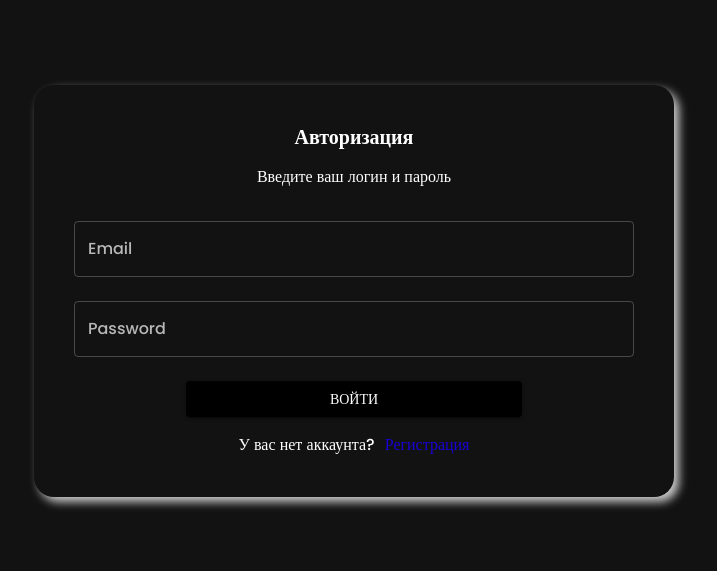
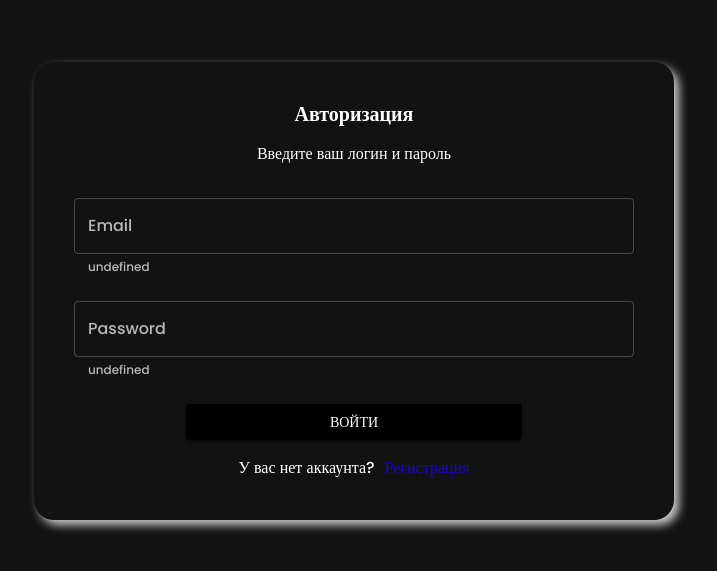
Before and after one commit to stepaRyazanoff/reactjs-front, a React (Create React App) app: page /login in a window 1280 px wide. Shown: the part 109-680 px from the top of the page, without its empty margins (286-1003 px from the left). Built offline with nearby package versions, Linux system fonts and the light colour scheme.

Commit message:
Add validation to login form

```diff
--- a/package.json
+++ b/package.json
@@ -18,6 +18,7 @@
     "axios": "^1.7.9",
     "react": "^19.0.0",
     "react-dom": "^19.0.0",
+    "react-hook-form": "^7.54.2",
     "react-redux": "^9.2.0",
     "react-router-dom": "^7.0.2",
     "react-scripts": "5.0.1",
--- a/src/components/auth/index.tsx
+++ b/src/components/auth/index.tsx
@@ -1,4 +1,4 @@
-import React, {FormEvent} from 'react';
+import React from 'react';
 import {useLocation, useNavigate} from 'react-router-dom';
 import {LoginPage} from './login';
 import {RegisterPage} from './register';
@@ -9,13 +9,9 @@ import {useAppDispatch} from '../../utils/hooks';
 import {AppDispatch} from '../../store';
 import {login} from '../../store/slices/auth';
 import {AppErrors} from '../../common/errors';
+import {FieldValues, SubmitHandler, useForm} from 'react-hook-form';
 
-export interface ILoginUserData {
-    email: string;
-    password: string;
-}
-
-export interface IRegisterUserData {
+export type InputRegisterData = {
     email: string;
     firstName: string;
     userName: string;
@@ -23,62 +19,63 @@ export interface IRegisterUserData {
     repeatPassword: string;
 }
 
+export type InputLoginData = {
+    email: string;
+    password: string;
+}
+
 export const AuthRootComponent: React.FC = (): React.ReactElement => {
     const navigate = useNavigate();
     const dispatch = useAppDispatch<AppDispatch>();
     const location = useLocation();
-    const [loginUserData, setLoginUserData] = React.useState<ILoginUserData>({
-        email: '',
-        password: ''
-    });
-    const [registerUserData, setRegisterUserData] = React.useState<IRegisterUserData>({
-        email: '',
-        firstName: '',
-        userName: '',
-        password: '',
-        repeatPassword: '',
-    });
 
-    const handleSubmit = async (e: FormEvent<HTMLFormElement>) => {
-        e.preventDefault();
+    const {
+        register,
+        formState: {errors},
+        handleSubmit,
+    } = useForm<FieldValues>();
+
+    const onSubmit: SubmitHandler<FieldValues> = async (data) => {
         try {
             switch (location.pathname) {
                 case '/login': {
+                    console.log(data);
 
-                    for (const key in loginUserData) {
-                        if (!loginUserData[key as keyof ILoginUserData].trim()) {
-                            throw new Error(AppErrors.FILL_IN_ALL_FIELDERS_OF_LOGIN);
-                        }
-                    }
-                    const userData = await axiosInstance.post('auth/login', loginUserData);
-                    await dispatch(login(userData.data));
-                    navigate('/');
+                    //     for (const key in loginUserData) {
+                    //         if (!loginUserData[key as keyof ILoginUserData].trim()) {
+                    //             throw new Error(AppErrors.FILL_IN_ALL_FIELDERS_OF_LOGIN);
+                    //         }
+                    //     }
+                    // const userData = await axiosInstance.post('auth/login', data);
+                    // await dispatch(login(userData.data));
+                    // navigate('/');
                     break;
                 }
                 case '/register': {
-                    for (const key in registerUserData) {
-                        if (!registerUserData[key as keyof IRegisterUserData].trim()) {
-                            throw new Error(AppErrors.FILL_IN_ALL_FIELDERS_OF_REGISTERS);
-                        }
-                    }
-                    if (registerUserData.password !== registerUserData.repeatPassword) {
-                        throw new Error(AppErrors.PASSWORDS_DO_NOT_MATCH);
-                    }
-
-                    const newUser = {
-                        firstName: registerUserData.firstName,
-                        userName: registerUserData.userName,
-                        email: registerUserData.email,
-                        password: registerUserData.password
-                    };
-                    const userData = await axiosInstance.post('auth/register', newUser);
-                    const loginData = {
-                        email: userData.data.email,
-                        password: registerUserData.password
-                    };
-                    const registeredUserData = await axiosInstance.post('auth/login', loginData);
-                    await dispatch(login(registeredUserData.data));
-                    navigate('/');
+                    console.log(data);
+                    // for (const key in registerUserData) {
+                    //     if (!registerUserData[key as keyof IRegisterUserData].trim()) {
+                    //         throw new Error(AppErrors.FILL_IN_ALL_FIELDERS_OF_REGISTERS);
+                    //     }
+                    // }
+                    // if (registerUserData.password !== registerUserData.repeatPassword) {
+                    //     throw new Error(AppErrors.PASSWORDS_DO_NOT_MATCH);
+                    // }
+                    //
+                    // const newUser = {
+                    //     firstName: registerUserData.firstName,
+                    //     userName: registerUserData.userName,
+                    //     email: registerUserData.email,
+                    //     password: registerUserData.password
+                    // };
+                    // const userData = await axiosInstance.post('auth/register', newUser);
+                    // const loginData = {
+                    //     email: userData.data.email,
+                    //     password: registerUserData.password
+                    // };
+                    // const registeredUserData = await axiosInstance.post('auth/login', loginData);
+                    // await dispatch(login(registeredUserData.data));
+                    // navigate('/');
                     break;
                 }
                 default:
@@ -99,7 +96,7 @@ export const AuthRootComponent: React.FC = (): React.ReactElement => {
             <div className='root'>
                 <form
                         className='form'
-                        onSubmit={handleSubmit}
+                        onSubmit={handleSubmit(onSubmit)}
                 >
                     <Box
                             display='flex'
@@ -112,20 +109,19 @@ export const AuthRootComponent: React.FC = (): React.ReactElement => {
                             borderRadius={5}
                             boxShadow={'5px 5px 10px #ccc'}
                     >
-                        {location.pathname === '/login'
-                                ? <LoginPage
+                        {location.pathname === '/login' && (
+                                <LoginPage
+                                        errors={errors}
+                                        register={register}
                                         navigate={navigate}
-                                        setUserData={setLoginUserData}
-                                />
-                                : location.pathname === '/register'
-                                        ? <RegisterPage
-                                                navigate={navigate}
-                                                setUserData={setRegisterUserData}
-                                        />
-                                        : null}
+                                />)}
+                        {location.pathname === '/register' && (
+                                <RegisterPage
+                                        register={register}
+                                        navigate={navigate}
+                                />)}
                     </Box>
                 </form>
             </div>
     );
-
 };
--- a/src/components/auth/login/index.tsx
+++ b/src/components/auth/login/index.tsx
@@ -1,20 +1,16 @@
 import React from 'react';
 import {Button, TextField, Typography} from '@mui/material';
-import {ILoginUserData} from '../index';
 import {NavigateFunction} from 'react-router-dom';
+import {FieldValues, UseFormRegister,} from 'react-hook-form';
+import {FieldErrors} from 'react-hook-form';
 
-interface IProps {
-    setUserData: React.Dispatch<React.SetStateAction<ILoginUserData>>;
+interface IProps<TFieldValues extends FieldValues = FieldValues> {
     navigate: NavigateFunction;
+    register: UseFormRegister<TFieldValues>;
+    errors: FieldErrors<TFieldValues>;
 }
 
-export const LoginPage: React.FC<IProps> = ({setUserData, navigate}): React.ReactElement => {
-    const handleChange = (value: string, propName: string) => {
-        setUserData((prev) => ({
-            ...prev,
-            [propName]: value
-        }));
-    };
+export const LoginPage: React.FC<IProps> = ({navigate, register, errors}): React.ReactElement => {
     return (
             <>
                 <Typography
@@ -42,8 +38,17 @@ export const LoginPage: React.FC<IProps> = ({setUserData, navigate}): React.Reac
                         placeholder='Введите ваш email'
                         margin='normal'
                         fullWidth={true}
-                        onChange={(e) => handleChange(e.target.value, 'email')}
+                        {...register('email', {
+                            required: 'Field is required',
+                            pattern: {
+                                value: /^[a-zA-Z0-9._-]+@[a-zA-Z0-9.-]+\.[a-zA-Z]{2,}$/,
+                                message: 'Email is not correct'
+                            }
+                        })}
+                        error={!!errors.email}
+                        helperText={`${errors.email?.message}`}
                 />
+                <div>{errors.root?.message}</div>
                 <TextField
                         type='password'
                         label='Password'
@@ -51,8 +56,14 @@ export const LoginPage: React.FC<IProps> = ({setUserData, navigate}): React.Reac
                         placeholder='Введите ваш пароль'
                         margin='normal'
                         fullWidth={true}
-                        onChange={(e) => handleChange(e.target.value, 'password')}
+                        {...register('password', {
+                            required: 'Field is required',
+                            minLength: 6,
+                        })}
+                        error={!!errors.password}
+                        helperText={`${errors.password?.message}`}
                 />
+                <div>{errors.root?.message}</div>
                 <Button
                         type='submit'
                         variant='contained'
```
Also changed, not shown: src/components/auth/register/index.tsx (+9 -15 lines), 1 other file (tests, documents, lock files or other folders).
